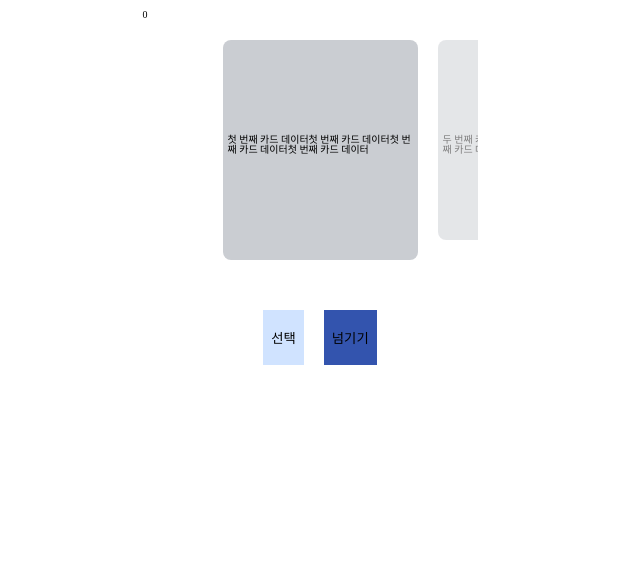
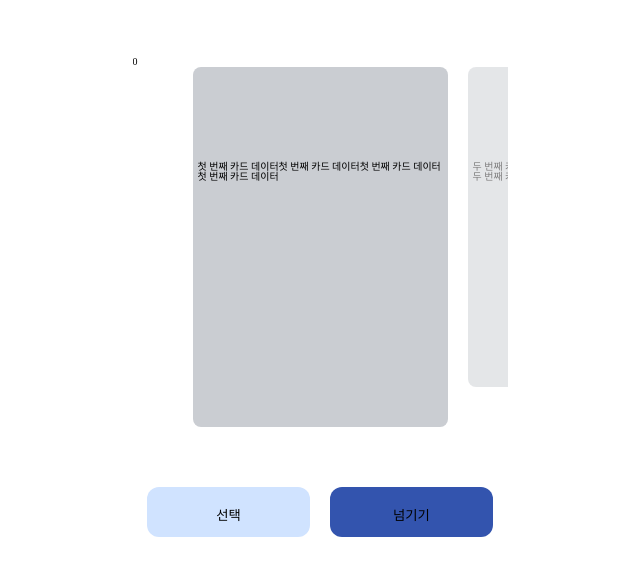
Before and after one commit to NOW-SOPT-SOPKATHON-WEB-TEAM5/WEB, a React (Vite) app in the folder sopkathon/: page /question in a window 1280 px wide. Shown: the top 576 px of the page, without its empty margins (320-960 px from the left). Built offline with nearby package versions, Linux system fonts and the light colour scheme.

Commit message:
style: 패딩값 수정

```diff
--- a/sopkathon/src/components/QuestionCard/Question.jsx
+++ b/sopkathon/src/components/QuestionCard/Question.jsx
@@ -79,7 +79,6 @@ const CardWrapper = styled.section`
   display: flex;
   flex-direction: column;
   justify-content: center;
-  padding: 2rem;
   align-items: center;
   gap: 2rem;
 `;
@@ -90,14 +89,15 @@ const SliderWrapper = styled(Slider)`
     padding: 0 1rem;
   }
   .slick-track {
-    height: 25rem;
+    height: 40rem;
   }
   .slick-list {
   }
 `;
 
 const Slide = styled.div`
-  height: ${({ $isActive }) => ($isActive ? '22rem' : '20rem')};
+  width: ${({ $isActive }) => ($isActive ? '23rem' : '20rem')};
+  height: ${({ $isActive }) => ($isActive ? '36rem' : '32rem')};
   padding: 0.5rem;
   border-radius: 0.8rem;
   background-color: ${({ theme }) => theme.colors.gray400};
@@ -122,11 +122,17 @@ const ButtonWrapper = styled.section`
 `;
 
 const SelectBtn = styled.button`
+  width: 16.3rem;
+  height: 5rem;
   padding: 1.8rem 0.8rem;
+  border-radius: 1.2rem;
   background-color: ${({ theme }) => theme.colors.blue05};
 `;
 
 const NextBtn = styled.button`
+  width: 16.3rem;
+  height: 5rem;
   padding: 1.8rem 0.8rem;
+  border-radius: 1.2rem;
   background-color: ${({ theme }) => theme.colors.blue02};
 `;
--- a/sopkathon/src/pages/QuestionCard.jsx
+++ b/sopkathon/src/pages/QuestionCard.jsx
@@ -16,5 +16,5 @@ const QuestionCard = () => {
 export default QuestionCard;
 
 const QuestionCardWrapper = styled.div`
-  padding: 1rem;
+  padding: 5.7rem 0rem 2rem 0rem;
 `;
```
